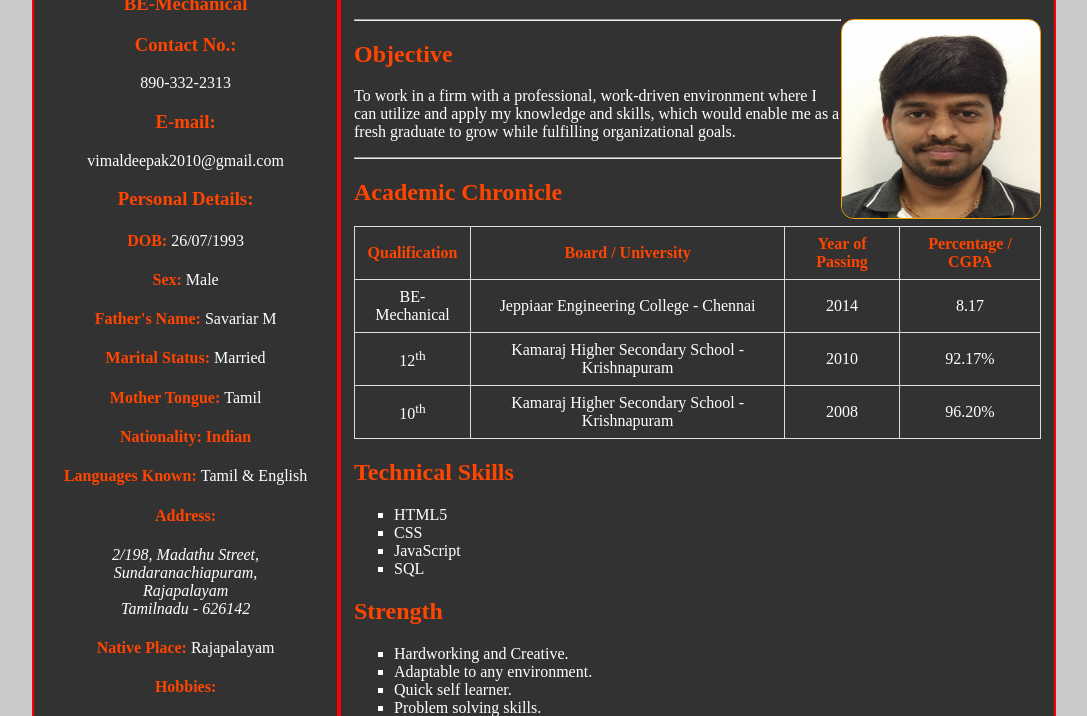
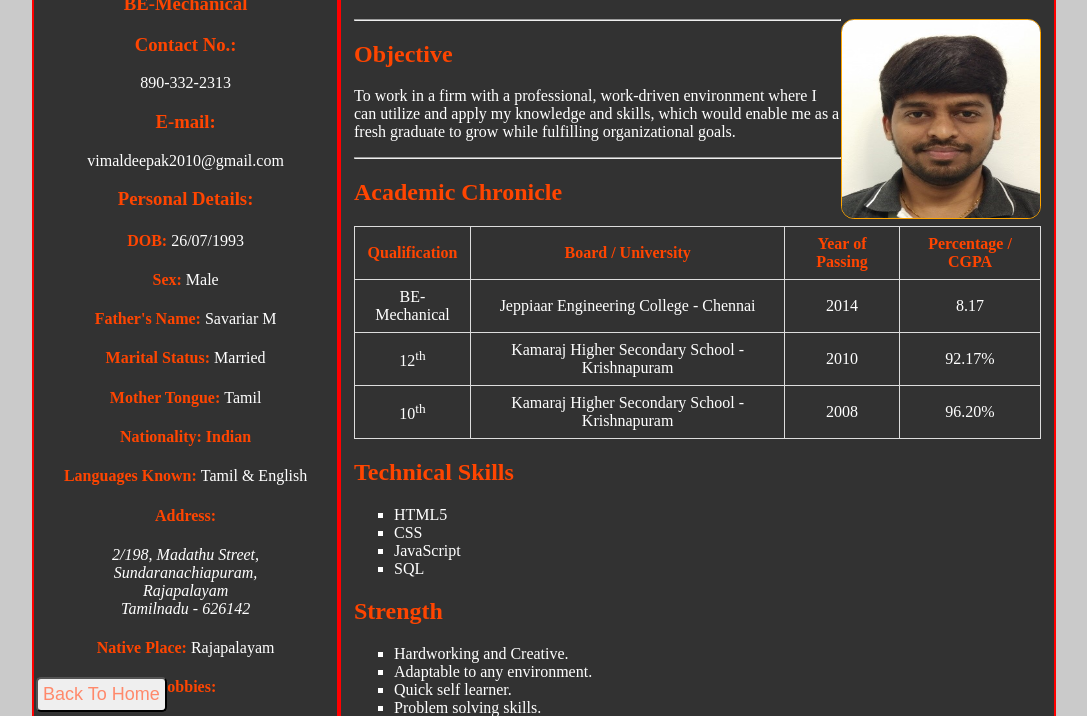
Before and after one commit to deepakrose/html-my-portfolio, a plain HTML site: page myResume.html in a window 1280 px wide. Shown: the part 84-800 px from the top of the page, without its empty margins (96-1183 px from the left). Drawn offline with Linux system fonts and the light colour scheme.

Commit message:
Add files via upload

```diff
--- a/myResume.html
+++ b/myResume.html
@@ -12,7 +12,6 @@
 <body>
 
     <div class="full">
-
 
         <div class="firstHalf">
             <h2>VIMALDEEPAK S</h2>
@@ -145,11 +144,17 @@
             </ol>
 
             <h2>Declaration:</h2>
+
             <p>I, hereby declare that all the information provided above is true to the best of my knowledge and belief.</p>
+
         </div>
+    </div>
 
 
-    </div>
+    <div><a href="index.html" style="position: fixed; bottom: 0; left: 10vw;"><button class="backHome">Back To Home</button></a></div>
+
+
+
 
 </body>
 
--- a/resume.css
+++ b/resume.css
@@ -9,6 +9,21 @@ body {
     background-color: #CACACA;
 }
 
+.backHome {
+    color: #FF896B;
+    font-size: large;
+    cursor: pointer;
+    border-radius: 5px;
+    padding: 5px;
+    margin: 4px;
+
+}
+
+.backHome:hover {
+    background-color: #323232;
+    color: #CACACA;
+
+}
 
 .firstHalf {
     width: 30%;
@@ -18,7 +33,6 @@ body {
     text-align: center;
     background-color: #323232;
     color: white;
-
 }
 
 span {
```
